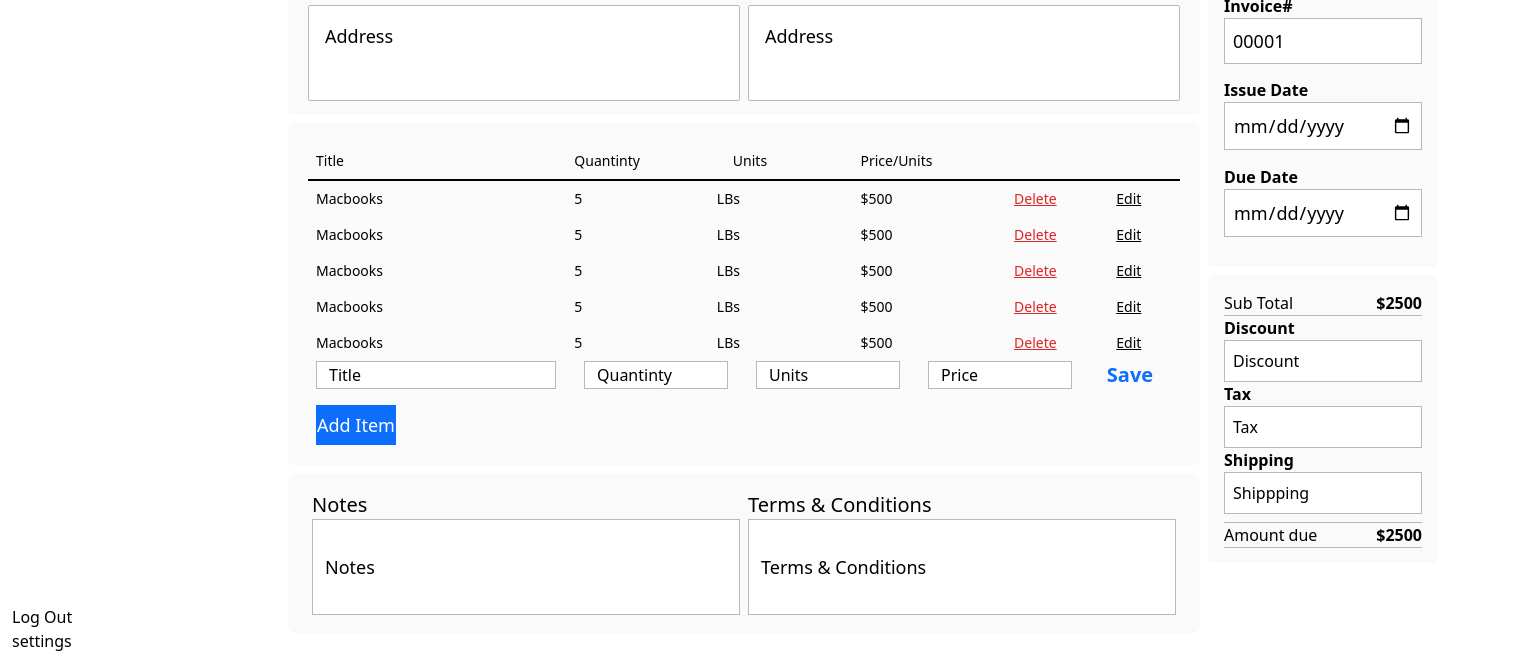
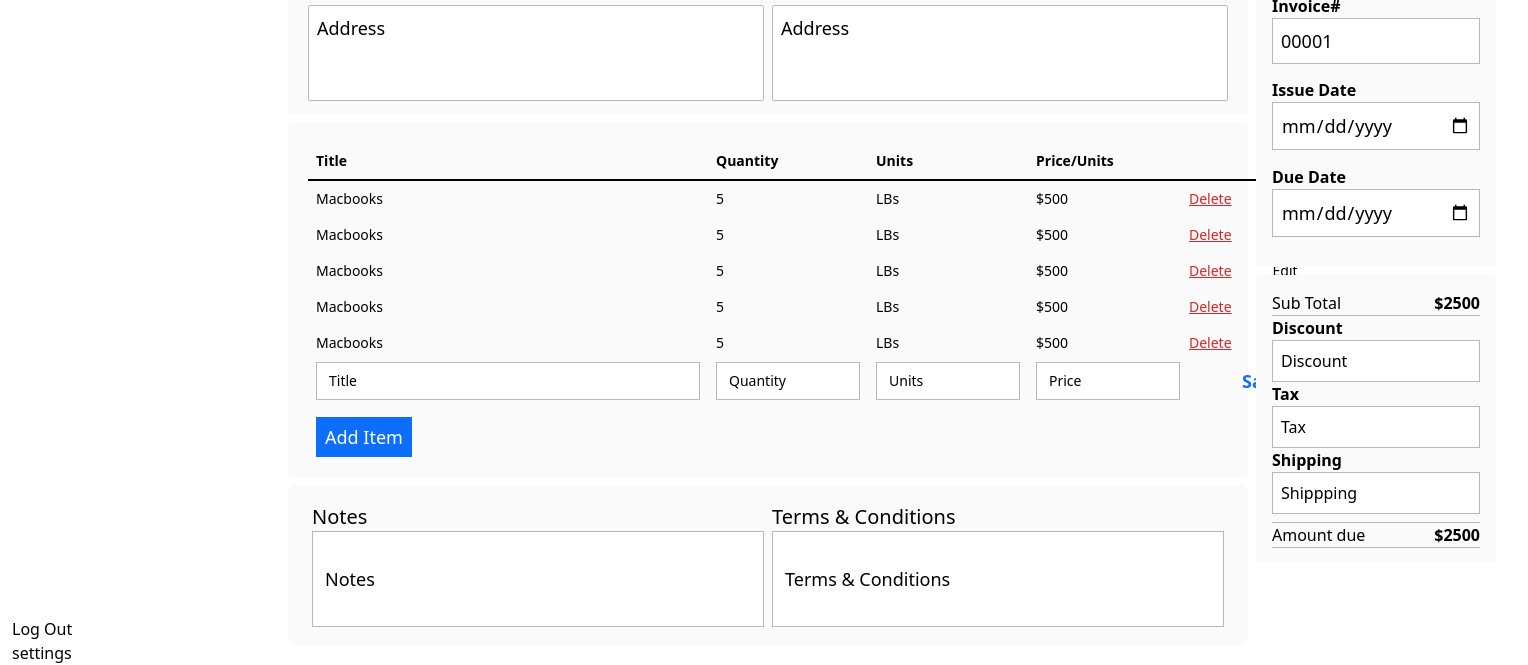
Before and after one commit to nakayizakevina/Distributa, a website: page New_Invoice.html in a window 1280 px wide. Shown: the part 329-994 px from the top of the page, 1528 px wide, since content can reach past the window. Drawn offline with Linux system fonts and the light colour scheme.

Commit message:
i have updated more changes

```diff
--- a/New_Invoice.html
+++ b/New_Invoice.html
@@ -20,20 +20,20 @@
           </h2>
           <div class=" mt-2">
 
-            <div class="flex  align-middle w-56 h-11 pl-9">
+            <div class="flex  align-middle w-56 h-11 pl-9 cursor-pointer">
              <img class="w-6 h-6 mt-3" src="./img/expense.png.png" alt="expense">
               <p class="ml-5 pt-2 font-sans text-lg">My Expenses</p>
            </div>
 
-            <div class="flex  align-middle w-56 h-11 pl-9">
+            <div class="flex  align-middle w-56 h-11 pl-9 cursor-pointer">
               <img class="w-fit h-fit pt-2" src="./img/file-text 1.png"alt="file">
               <p class="ml-5 pt-2 font-sans text-lg">My Invoices</p>
            </div>
-           <div class="flex align-middle w-56 h-11 pl-9 bg-grey border border-gray rounded-lg">
+           <div class="flex align-middle w-56 h-11 pl-9 cursor-pointer bg-grey border border-gray rounded-lg">
               <img class="w-fit h-fit pt-2" src="./img/plus-square.png"alt="plus">
               <p class="ml-5 pt-2 font-sans text-lg">New Invoice</p>
            </div>
-           <div class="flex align-middle w-56 h-11 pl-9">
+           <div class="flex align-middle w-56 h-11 pl-9 cursor-pointer">
               <img class="w-fit h-fit pt-2" src="./img/book.png"alt="book">
               <p class="ml-5 pt-2 font-sans text-lg">My Transactions</p>
            </div>
@@ -124,9 +124,8 @@
 
                       />
                     </div>
-                    <div class="bg-white border border-gray h-24 p-4 rounded-sm">
-                     <input class="text-lg placeholder-black" type="text" placeholder="Address">
-                    </div>
+                    <textarea class="bg-white border border-gray h-24 rounded-sm w-full resize-none placeholder:text-black placeholder:text-lg p-2" placeholder="Address"></textarea>
+
                   </div>
 
 
@@ -147,9 +146,7 @@
 
                       />
                     </div>
-                    <div class="bg-white border border-gray h-24 p-4 rounded-sm">
-                     <input class="text-lg placeholder-black" type="text" placeholder="Address">
-                    </div>
+                    <textarea class="bg-white border border-gray h-24 rounded-sm w-full resize-none placeholder:text-black placeholder:text-lg p-2" placeholder="Address"></textarea>
                   </div>
                 </div>
 
@@ -159,10 +156,12 @@
                 <table class="w-full text-sm">
                   <thead>
                     <tr class="border-b-2">
-                      <td class="pr-28 pl-2">Title</td>
-                      <td class="p-2">Quantinty</td>
-                      <td class="p-2 px-6">Units</td>
-                      <td class="p-2">Price/Units</td>
+                      <th class="pl-2 text-start">Title</th>
+                      <th class="p-2 text-start">Quantity</th>
+                      <th class="p-2 text-start">Units</th>
+                      <th class="p-2 text-start">Price/Units</th>
+                      <th class=""></th>
+                      <th class=""></th>
                     </tr>
                   </thead>
                   <tbody>
@@ -171,54 +170,72 @@
                       <td class="p-2">5</td>
                       <td class="p-2">LBs</td>
                       <td class="p-2">$500</td>
-                      <td class="text-red-600 underline p-2">Delete</td>
-                      <td class="underline p-2">Edit</td>
+                      <td class="text-red-600 underline pr-10">Delete</td>
+                      <td class="underline pr-10">Edit</td>
                     </tr>
                     <tr>
                       <td class="p-2">Macbooks</td>
                       <td class="p-2">5</td>
                       <td class="p-2">LBs</td>
                       <td class="p-2">$500</td>
-                      <td class="text-red-600 underline p-2">Delete</td>
-                      <td class="underline p-2">Edit</td>
+                      <td class="text-red-600 underline pr-10">Delete</td>
+                      <td class="underline pr-10">Edit</td>
                     </tr>
                     <tr>
                       <td class="p-2">Macbooks</td>
                       <td class="p-2">5</td>
                       <td class="p-2">LBs</td>
                       <td class="p-2">$500</td>
-                      <td class="text-red-600 underline p-2">Delete</td>
-                      <td class="underline p-2">Edit</td>
+                      <td class="text-red-600 underline pr-10">Delete</td>
+                      <td class="underline pr-10">Edit</td>
                     </tr>
                     <tr>
                       <td class="p-2">Macbooks</td>
                       <td class="p-2">5</td>
                       <td class="p-2">LBs</td>
                       <td class="p-2">$500</td>
-                      <td class="text-red-600 underline p-2">Delete</td>
-                      <td class="underline p-2">Edit</td>
+                      <td class="text-red-600 underline pr-10">Delete</td>
+                      <td class="underline pr-10">Edit</td>
                     </tr>
                     <tr>
                       <td class="p-2">Macbooks</td>
                       <td class="p-2">5</td>
                       <td class="p-2">LBs</td>
                       <td class="p-2">$500</td>
-                      <td class="text-red-600 underline p-2">Delete</td>
-                      <td class="underline p-2">Edit</td>
+                      <td class="text-red-600 underline pr-10">Delete</td>
+                      <td class="underline pr-10">Edit</td>
                     </tr>
 
+
                   </tbody>
+                  <tfoot>
+                    <tr>
+                    <td class="px-2">
+                      <input class="border border-gray placeholder-black block px-3 py-2 w-96"  type="text" placeholder="Title">
+                    </td>
+                    <td class="px-2">
+                      <input class="border border-gray placeholder-black block px-3 py-2 w-36"  type="text" placeholder="Quantity">
+                    </td>
+                    <td class="px-2">
+                      <input class="border border-gray placeholder-black block px-3 py-2 w-36"  type="text" placeholder="Units">
+                    </td>
+                    <td class="px-2">
+                      <input class="border border-gray placeholder-black block px-3 py-2 w-36"  type="text" placeholder="Price">
+                    </td>
+                    <td colspan="2" class="text-center">
+                      <button class="text-blue text-lg font-semibold">Save</button>
+
+                    </td>
+
+                  </tr>
+
+
+                  </tfoot>
 
                 </table>
-                <div class="flex  justify-between gap-2 ml-2">
-                  <input class="border border-gray placeholder-black w-60 pl-3"  type="text" placeholder="Title">
-                  <input class="border border-gray placeholder-black w-36 pl-3" type="text" placeholder="Quantinty">
-                  <input class="border border-gray placeholder-black w-36 pl-3" type="text" placeholder="Units">
-                  <input class="border border-gray placeholder-black w-36 pl-3" type="text" placeholder="Price">
-                 <button class="text-blue text-xl font-semibold w-20 pr-5">Save</button>
-                </div>
+
                 <div class="mt-4 ml-2">
-                  <button class="bg-blue text-white w-20 h-10 text-lg">Add Item</button>
+                  <button class="bg-blue text-white w-24 h-10 text-lg flex justify-center items-center">Add Item</button>
                 </div>
 
 
```
Also changed, not shown: output.css.
